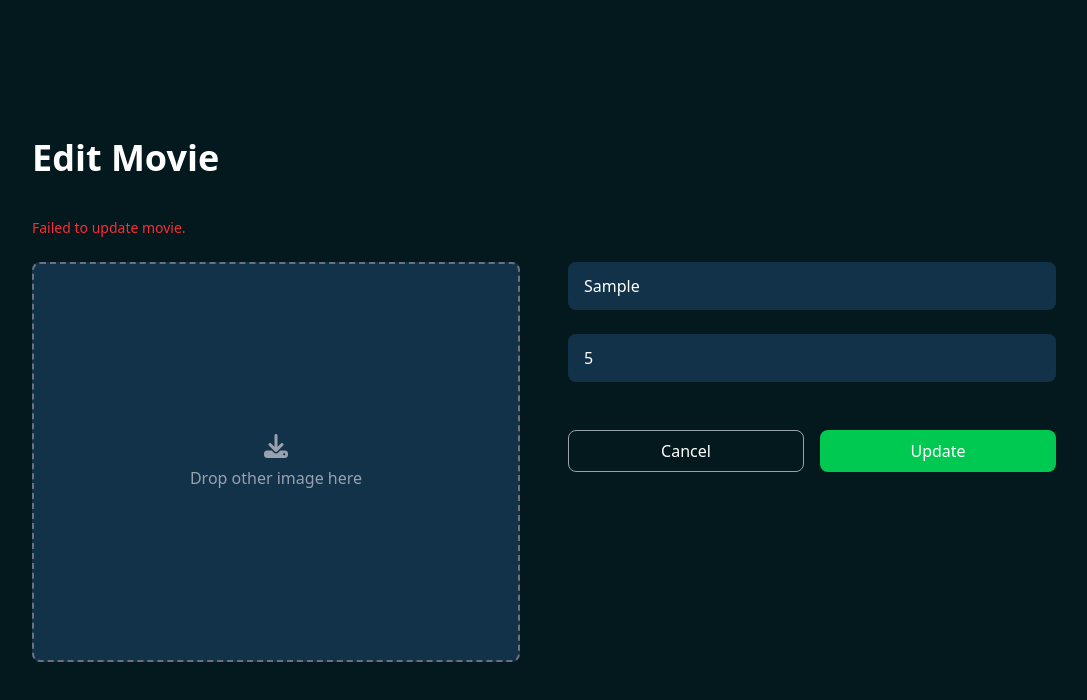
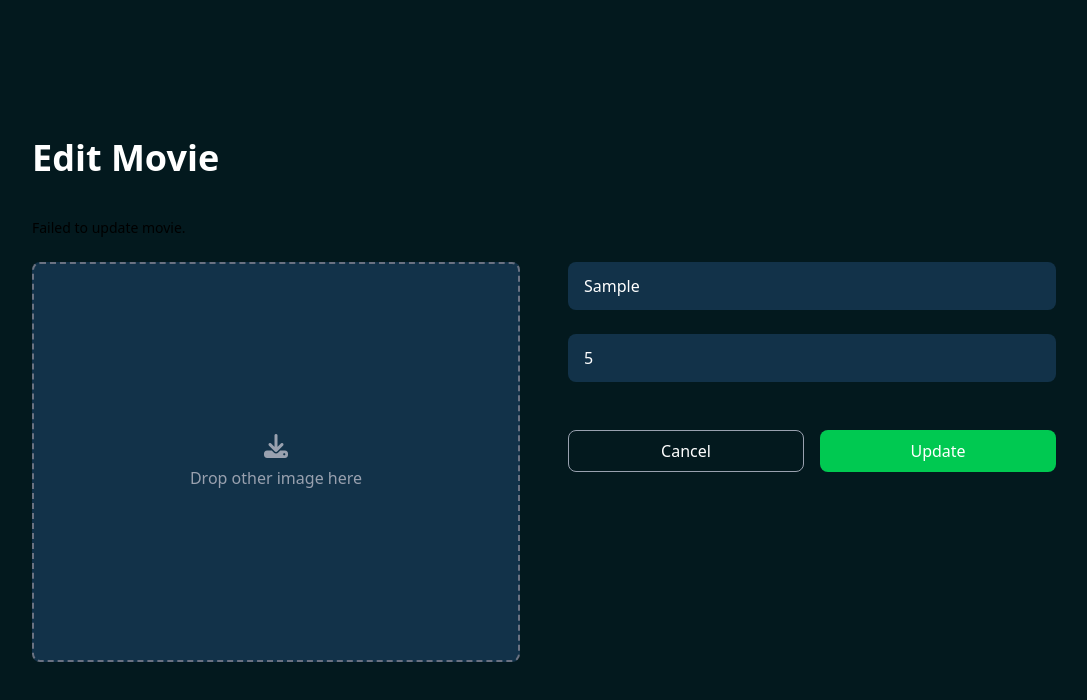
Before and after one commit to Monikmalviya2002/Movie-app, a React (Vite) app in the folder frontend/: page /movies/edit/1 in a window 1280 px wide. Both pictures are taken after typing "Sample", "5" into the empty fields and a click on the button "Update". Shown: the top 700 px of the page, without its empty margins (96-1183 px from the left). Built offline with nearby package versions, Linux system fonts and the light colour scheme; no server answers.

Commit message:
fix the ui

```diff
--- a/frontend/src/Component/EditMovie.jsx
+++ b/frontend/src/Component/EditMovie.jsx
@@ -57,7 +57,7 @@ function EditMovie() {
       <div className="w-full max-w-5xl">
         <h1 className="text-4xl font-bold text-white mb-10">Edit Movie</h1>
 
-        {error && <p className="text-red-500 text-sm mb-6">{error}</p>}
+        {error && <p className="text-red-490 text-sm mb-6">{error}</p>}
 
         <form onSubmit={handleSubmit} className="grid grid-cols-1 md:grid-cols-2 gap-12">
           <label
```
